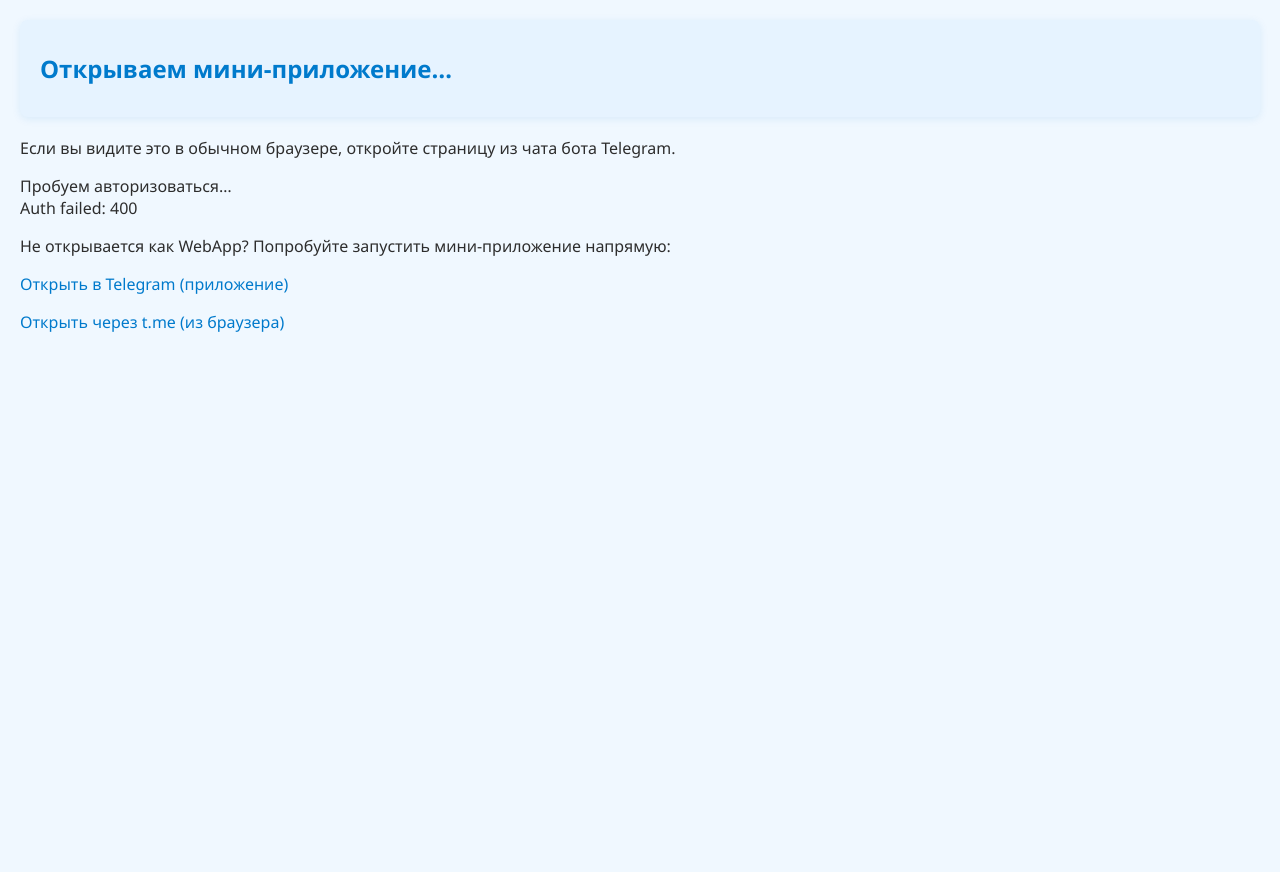
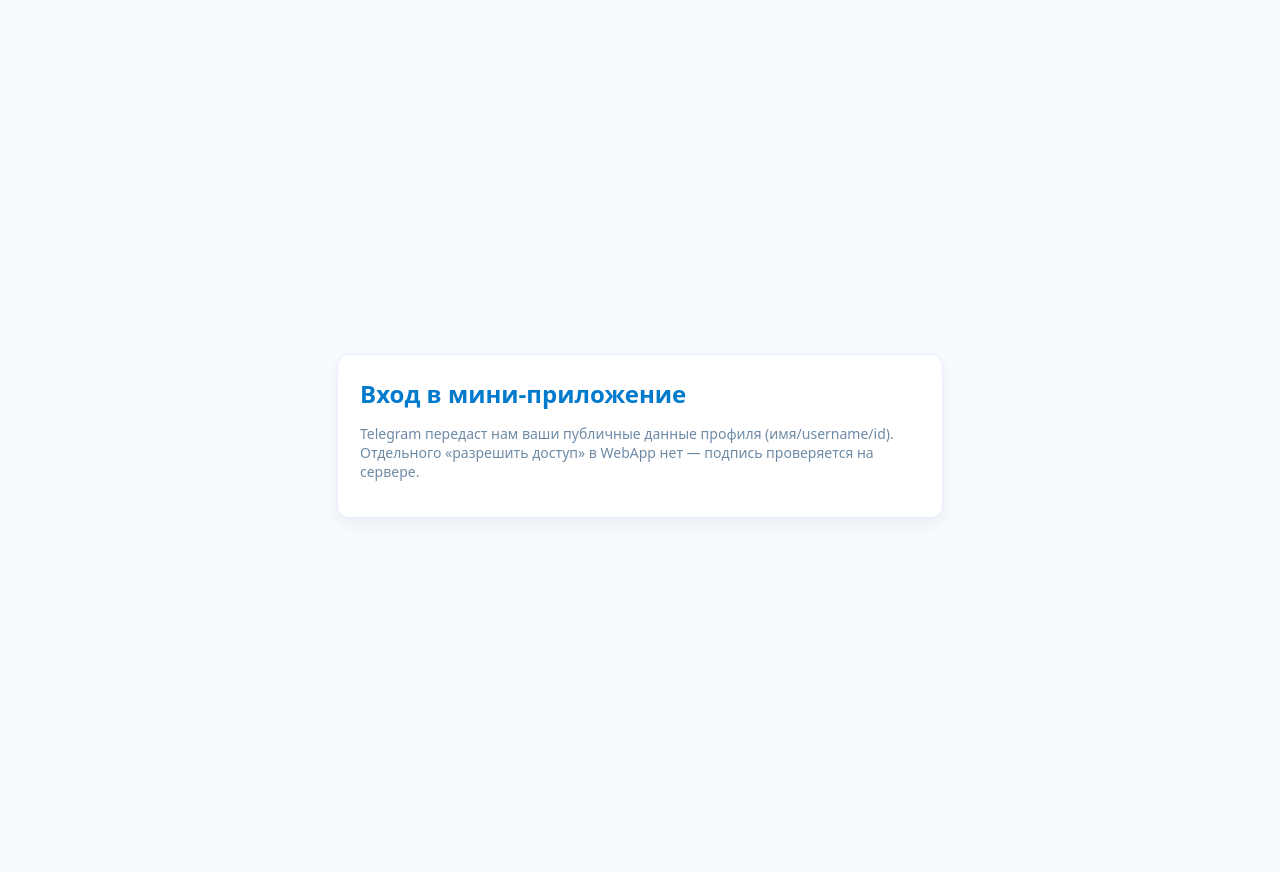
Before and after one commit to varya-av/sportaccess, a Flask app: page /webapp in a window 1280 px wide. Before the commit the page ends 332 px from the top, so only its background shows below. Run offline with Flask 3, Linux system fonts and the light colour scheme; some libraries are stand-ins or nearby versions.

Commit message:
WebApp auth: HMAC(WebAppData), +/tg_auth fallback, Excel lat/lon fix

```diff
--- a/templates/webapp.html
+++ b/templates/webapp.html
@@ -1,24 +1,45 @@
 <!DOCTYPE html>
 <html lang="ru">
 <head>
-  <meta charset="UTF-8">
-  <meta name="viewport" content="width=device-width, initial-scale=1.0">
-  <title>SportCity — Mini App</title>
+  <meta charset="UTF-8" />
+  <meta name="viewport" content="width=device-width,initial-scale=1" />
+  <title>SportCity — вход</title>
   <link rel="stylesheet" href="{{ url_for('static', filename='css/style.css') }}">
+  <style>
+    body{margin:0;font-family:system-ui,Segoe UI,Roboto,Arial;background:#f7fbff;color:#0b3558}
+    .wrap{min-height:100vh;display:flex;align-items:center;justify-content:center;padding:16px}
+    .card{background:#fff;border:1px solid #e6eff7;border-radius:12px;box-shadow:0 6px 18px rgba(0,0,0,.06);padding:22px;max-width:560px;width:100%}
+    h2{margin:0 0 8px}
+    .muted{color:#6e8ba6;font-size:14px}
+    .err{color:#b01030;margin-top:10px;display:none}
+    .ok{color:#1a7f37;margin-top:10px;display:none}
+    .row{margin-top:14px}
+    .btn{display:inline-block;padding:10px 16px;border:0;border-radius:10px;cursor:pointer;background:#0b63ce;color:#fff;font-weight:600}
+    .btn[disabled]{opacity:.6;cursor:not-allowed}
+    #fallback{display:none;margin-top:12px}
+    #who b{font-weight:700}
+  </style>
   <script src="https://telegram.org/js/telegram-web-app.js"></script>
 </head>
 <body>
-  <div class="top-bar"><h2>Открываем мини-приложение…</h2></div>
-
   <div class="wrap">
     <div class="card">
-      <p class="muted">Если вы видите это в обычном браузере, откройте страницу из чата бота Telegram.</p>
-      <div id="msg" class="muted">Пробуем авторизоваться…</div>
-      <div id="ok" class="ok" style="display:none">Авторизация прошла, загружаем карту…</div>
-      <div id="err" class="err" style="display:none"></div>
+      <h2>Вход в мини-приложение</h2>
+      <p class="muted">Telegram передаст нам ваши публичные данные профиля (имя/username/id). Отдельного «разрешить доступ» в WebApp нет — подпись проверяется на сервере.</p>
 
-      <div id="fallback" style="display:none;margin-top:12px">
-        <p class="muted">Не открывается как WebApp? Попробуйте запустить мини-приложение напрямую:</p>
+      <div id="who" class="row muted" style="display:none">
+        Войдёте как: <b>пользователь</b>
+      </div>
+
+      <div class="row">
+        <button id="loginBtn" class="btn" style="display:none">Войти</button>
+      </div>
+
+      <div id="ok" class="ok">Авторизация прошла, загружаем карту…</div>
+      <div id="err" class="err"></div>
+
+      <div id="fallback">
+        <p class="muted">Не открывается как WebApp? Запустите приложение напрямую:</p>
         <p><a href="tg://resolve?domain=SportCityKorolevBot&startapp=1">Открыть в Telegram (приложение)</a></p>
         <p><a href="https://t.me/SportCityKorolevBot?startapp=1" target="_blank" rel="noopener">Открыть через t.me (из браузера)</a></p>
       </div>
@@ -30,28 +51,68 @@
 
     function show(id, text){
       const el = document.getElementById(id);
-      if (text) el.textContent = text;
+      if (!el) return;
+      if (typeof text === 'string') el.textContent = text;
       el.style.display = 'block';
     }
+    function hide(id){
+      const el = document.getElementById(id);
+      if (el) el.style.display = 'none';
+    }
 
-    if (!tg) {
-      show('err', 'Это не Telegram WebApp. Откройте из чата бота или воспользуйтесь ссылками ниже.');
+    // 1) Проверяем, что мы действительно внутри Telegram WebApp
+    if(!tg){
+      show('err', 'Это не Telegram WebApp. Откройте страницу из чата бота или воспользуйтесь ссылками ниже.');
+      return show('fallback');
+    }
+
+    tg.ready();
+    tg.expand();
+
+    // 2) Получаем небезопасные данные для отображения имени (на сервер ничего не шлём)
+    const initData = tg.initData;
+    const u = tg.initDataUnsafe?.user || {};
+    const displayName = [u.first_name, u.last_name].filter(Boolean).join(' ') || u.username || 'пользователь';
+
+    // Если внутри WebApp, но Telegram по какой-то причине не дал initData — подскажем, как запустить правильно
+    if(!initData){
+      show('err', 'initData пустой. Запустите мини-приложение из бота (кнопка OPEN APP) или используйте ссылки ниже.');
       show('fallback');
     } else {
-      tg.ready(); tg.expand();
-      const initData = tg.initData;
-      if (!initData) {
-        show('err', 'initData пустой. Запустите мини-приложение из бота или используйте ссылки ниже.');
-        show('fallback');
-      } else {
-        const form = new FormData();
-        form.append('init_data', initData);
+      // Показываем имя и кнопку "Войти"
+      const who = document.getElementById('who');
+      if (who) {
+        who.querySelector('b').textContent = displayName;
+        who.style.display = 'block';
+      }
 
-        fetch('/tg_webapp_auth', { method: 'POST', body: form, credentials: 'include' })
-          .then(r => { if (!r.ok) throw new Error('Auth failed: ' + r.status); return r.json(); })
-          .then(() => { show('ok'); location.href = '/main'; })
-          .catch(e => { show('err', e.message); show('fallback'); });
-      }
+      const btn = document.getElementById('loginBtn');
+      btn.style.display = 'inline-block';
+      btn.onclick = async () => {
+        try {
+          btn.disabled = true;
+          btn.textContent = 'Входим…';
+
+          const form = new FormData();
+          form.append('init_data', initData);
+
+          const r = await fetch('/tg_webapp_auth', {
+            method: 'POST',
+            body: form,
+            credentials: 'include'
+          });
+          if(!r.ok){
+            throw new Error('Auth failed: ' + r.status);
+          }
+          show('ok');
+          // небольшая пауза, чтобы показать статус
+          setTimeout(() => { window.location.href = '/main'; }, 300);
+        } catch (e){
+          show('err', String(e.message || e));
+          btn.disabled = false;
+          btn.textContent = 'Войти';
+        }
+      };
     }
   </script>
 </body>
```
